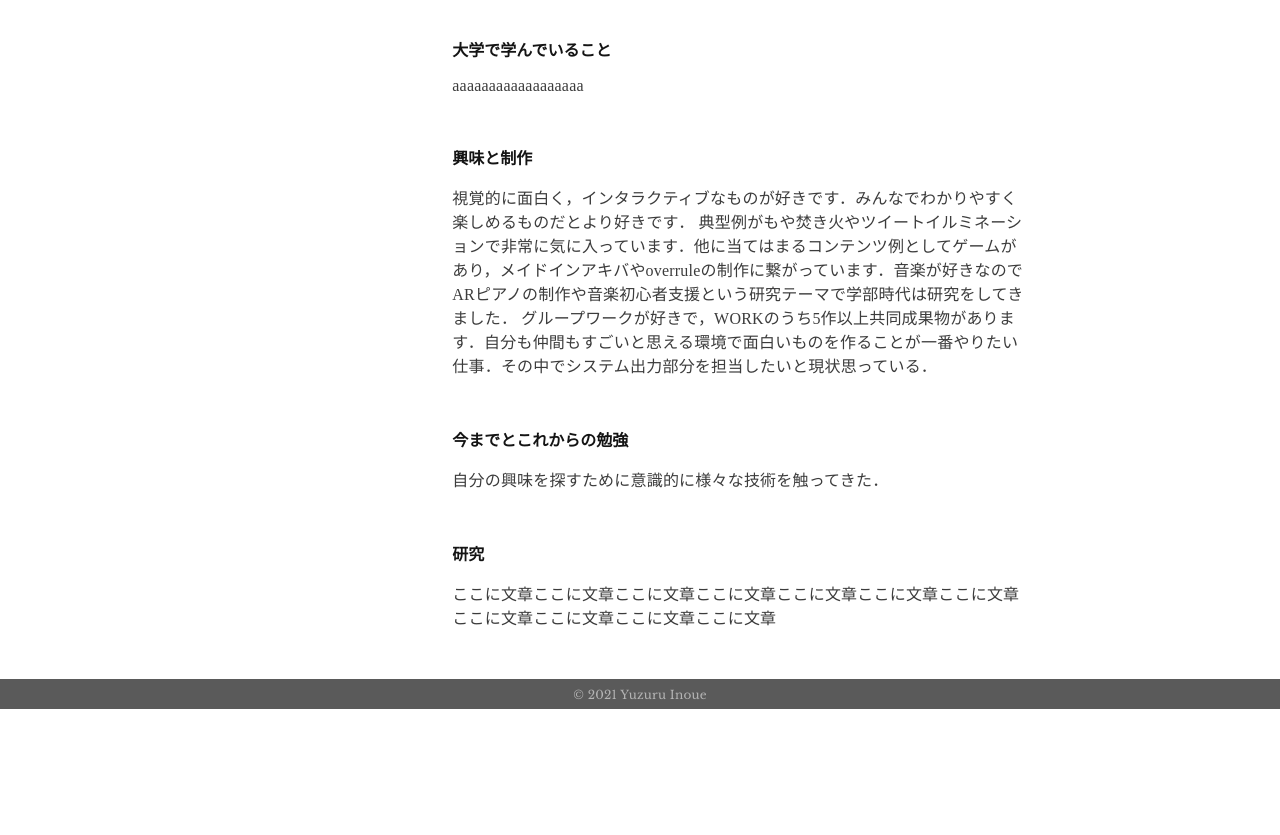
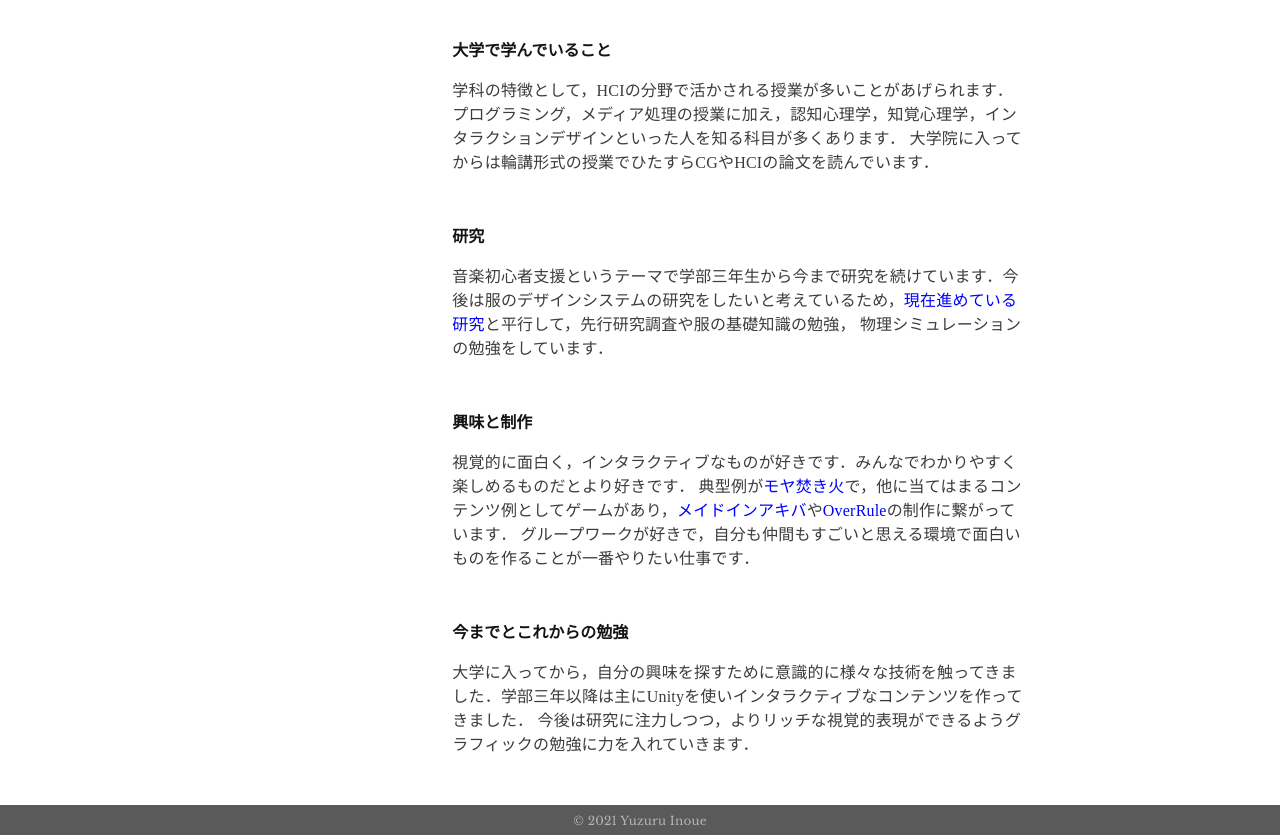
Before and after one commit to yuzuruinoue/Portfolio3, a plain HTML site: page about.html in a window 1280 px wide. Shown: the part 961-1796 px from the top of the page. Before the commit the page ends 1670 px from the top, so only its background shows below. Drawn offline with nearby package versions, Linux system fonts and the light colour scheme.

Commit message:
about文章

```diff
--- a/about.html
+++ b/about.html
@@ -77,27 +77,33 @@
 
         <div class="paragraph-container">
           <h2>大学で学んでいること</h2>
-          <p>aaaaaaaaaaaaaaaaaa</p>
+          <p>学科の特徴として，HCIの分野で活かされる授業が多いことがあげられます．プログラミング，メディア処理の授業に加え，認知心理学，知覚心理学，インタラクションデザインといった人を知る科目が多くあります．
+            大学院に入ってからは輪講形式の授業でひたすらCGやHCIの論文を読んでいます．
+          </p>
+        </div>
+
+        <div class="paragraph-container">
+          <h2>研究</h2>
+          <p>音楽初心者支援というテーマで学部三年生から今まで研究を続けています．今後は服のデザインシステムの研究をしたいと考えているため，<a style="color:blue;" href="./research/R_3doto.html">現在進めている研究</a>と平行して，先行研究調査や服の基礎知識の勉強，
+            物理シミュレーションの勉強をしています．</p>
         </div>
 
         <div class="paragraph-container">
           <h2>興味と制作</h2>
           <p>視覚的に面白く，インタラクティブなものが好きです．みんなでわかりやすく楽しめるものだとより好きです．
-            典型例がもや焚き火やツイートイルミネーションで非常に気に入っています．他に当てはまるコンテンツ例としてゲームがあり，メイドインアキバやoverruleの制作に繋がっています．音楽が好きなのでARピアノの制作や音楽初心者支援という研究テーマで学部時代は研究をしてきました．
-
-            グループワークが好きで，WORKのうち5作以上共同成果物があります．自分も仲間もすごいと思える環境で面白いものを作ることが一番やりたい仕事．その中でシステム出力部分を担当したいと現状思っている．
+            典型例が<a style="color:blue;" href="./works/W_moyatakibi.html">モヤ焚き火</a>で，他に当てはまるコンテンツ例としてゲームがあり，<a style="color:blue;" href="./works/W_madeInAkiba.html">メイドインアキバ</a>や<a style="color:blue;" href="./works/W_overrule.html">OverRule</a>の制作に繋がっています．
+            グループワークが好きで，自分も仲間もすごいと思える環境で面白いものを作ることが一番やりたい仕事です．
           </p>
         </div>
 
         <div class="paragraph-container">
           <h2>今までとこれからの勉強</h2>
-          <p>自分の興味を探すために意識的に様々な技術を触ってきた．</p>
+          <p>大学に入ってから，自分の興味を探すために意識的に様々な技術を触ってきました．学部三年以降は主にUnityを使いインタラクティブなコンテンツを作ってきました．
+            今後は研究に注力しつつ，よりリッチな視覚的表現ができるようグラフィックの勉強に力を入れていきます．
+
+          </p>
         </div>
 
-        <div class="paragraph-container">
-          <h2>研究</h2>
-          <p>ここに文章ここに文章ここに文章ここに文章ここに文章ここに文章ここに文章ここに文章ここに文章ここに文章ここに文章</p>
-        </div>
 
       </div>
     </div>
```
